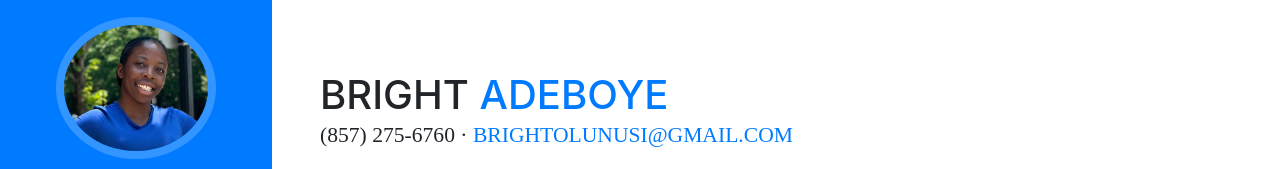
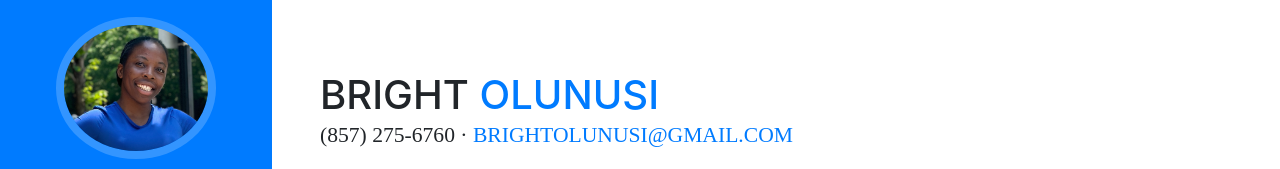
Before and after one commit to brightolunusi/website, a website with bundled scripts: page index.html in a window 1280 px wide. Shown: the part 188-357 px from the top of the page. Built offline with nearby package versions, Linux system fonts and the light colour scheme; a web font is replaced by a local one.

Commit message:
Update index.html (#3)

```diff
--- a/index.html
+++ b/index.html
@@ -99,7 +99,7 @@
         <div class="my-auto">
           <h1 class="mb-0">
             Bright
-            <span class="text-primary">Adeboye</span>
+            <span class="text-primary">Olunusi</span>
           </h1>
           <div class="subheading mb-5">
             (857) 275-6760 ·
```
